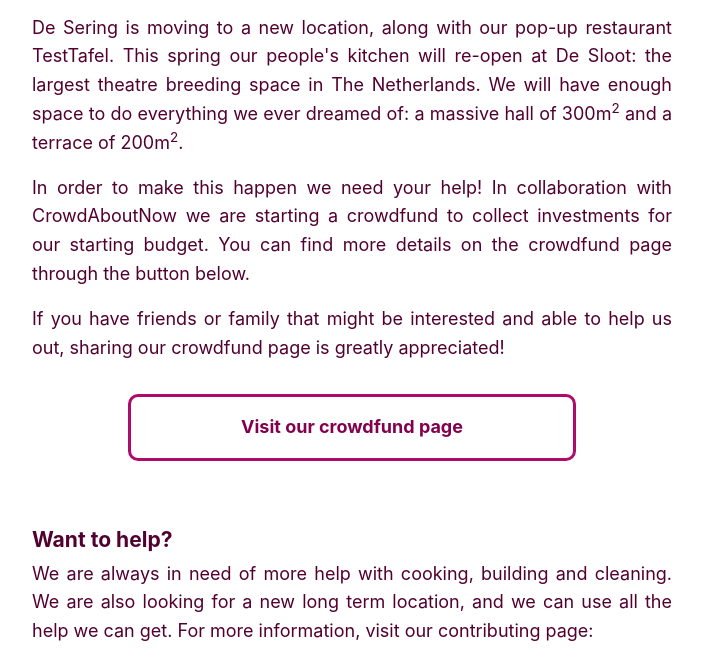
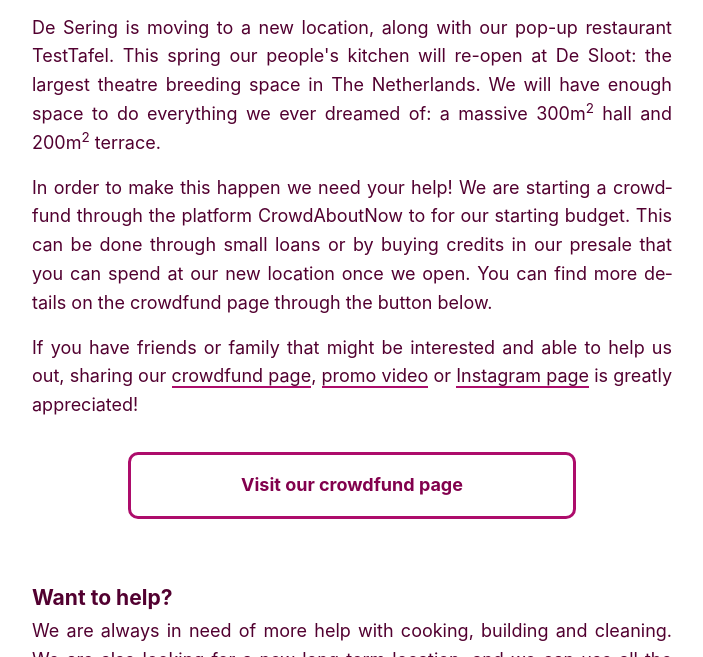
Before and after one commit to decoalitie/desering.org, a Jekyll site: the page built from en/home.html, in a window 1280 px wide and 900 px high, scrolled down 779 px, cut to the strip 243-900 px from the top of the window. Shown: the whole strip, without its empty margins (288-991 px from the left). Built offline with Jekyll 4.4.1, drawn with Linux system fonts in a browser that asks for light colours; some web fonts are replaced.

```diff
--- a/en/home.html
+++ b/en/home.html
@@ -38,16 +38,20 @@ permalink: :path/:basename
     <p>
       De Sering is moving to a new location, along with our pop-up restaurant TestTafel. This spring our people's
       kitchen will re-open at De Sloot: the largest theatre breeding space in The Netherlands. We will have enough space
-      to do everything we ever dreamed of: a massive hall of 300m<sup>2</sup> and a terrace of 200m<sup>2</sup>.
+      to do everything we ever dreamed of: a massive 300m<sup>2</sup> hall and 200m<sup>2</sup> terrace.
     </p>
 
     <p>
-      In order to make this happen we need your help! In collaboration with CrowdAboutNow we are starting a crowdfund to
-      collect investments for our starting budget. You can find more details on the crowdfund page through the button
+      In order to make this happen we need your help! We are starting a crowdfund through the platform CrowdAboutNow  to
+      for our starting budget. This can be done through small loans or by buying credits in our presale that you can spend
+      at our new location once we open. You can find more details on the crowdfund page through the button
       below.
     </p>
 
-    <p>If you have friends or family that might be interested and able to help us out, sharing our crowdfund page is
+    <p>If you have friends or family that might be interested and able to help us out, sharing our <a
+        href="https://crowdaboutnow.nl/testtafel" target="_blank">crowdfund page</a>, <a
+        href="https://youtu.be/H5yKIztFVKI" target="_blank">promo video</a> or <a
+        href="https://instagram.com/desering" target="_blank">Instagram page</a> is
       greatly appreciated!</p>
 
     <a class="button" href="https://crowdaboutnow.nl/testtafel" target="_blank">Visit our crowdfund page</a>
```
Also changed, not shown: en/testtafel/index.html (+43 -2 lines), home.html (+7 -3 lines), testtafel/index.html (+44 -2 lines).
